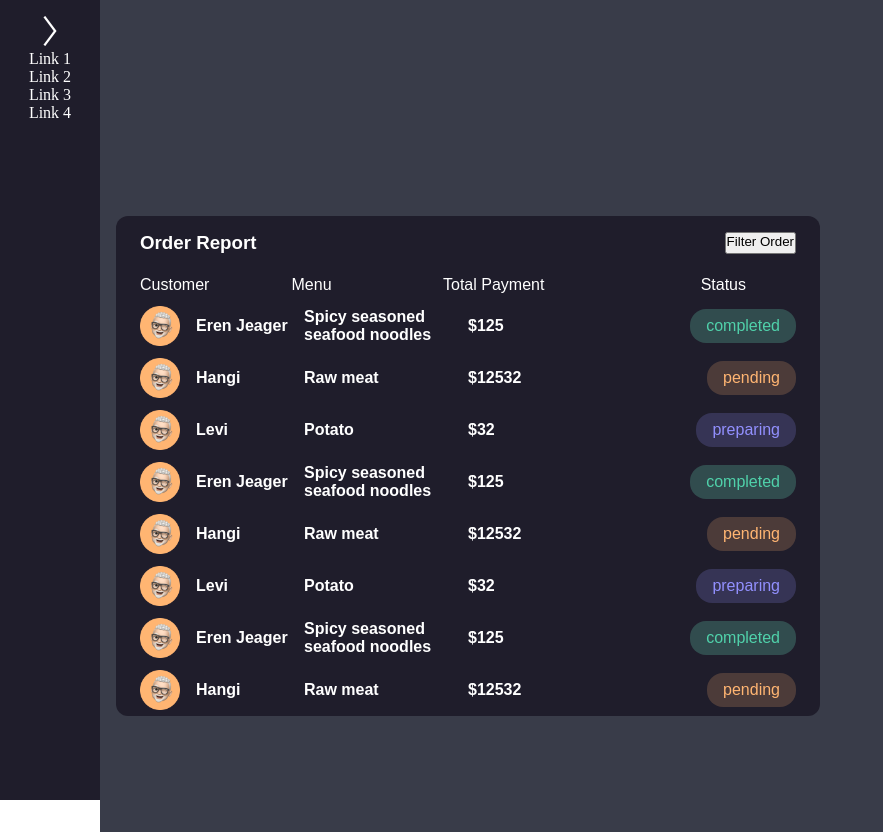
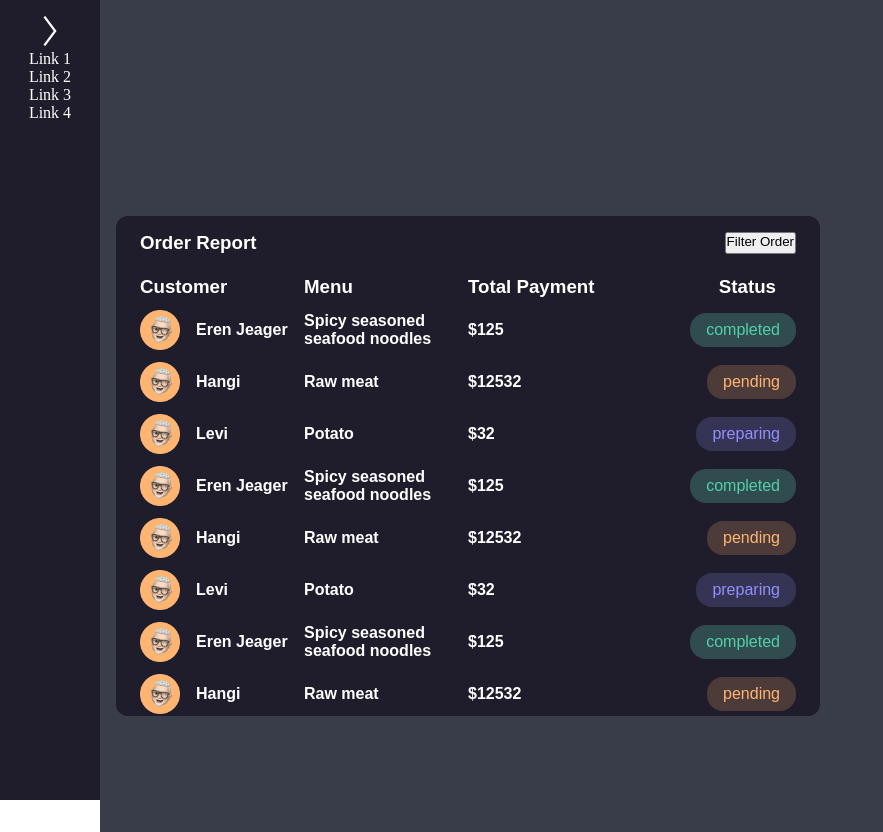
Before and after one commit to Orujhimaru/food-order-app, a React (Vite) app: page / in a window 1280 px wide. Shown: the whole page, without its empty margins (0-883 px from the left). Built offline with nearby package versions, Linux system fonts and the light colour scheme.

Commit message:
[MA-02] css tweak

```diff
--- a/src/components/Reports/OrderReports.jsx
+++ b/src/components/Reports/OrderReports.jsx
@@ -57,11 +57,17 @@ function OrderReports() {
 
       <div className="order-reports">
         <div className="order-report">
-          <div className="flex-start">Customer</div>
-          <div className="flex-start">Menu</div>
-          <div className="flex-start">Total Payment</div>
-          <div className="flex-end" style={{ marginRight: "50px" }}>
-            Status
+          <div className="flex-start">
+            <h3>Customer</h3>
+          </div>
+          <div className="flex-start">
+            <h3>Menu</h3>
+          </div>
+          <div className="flex-start">
+            <h3>Total Payment</h3>
+          </div>
+          <div className="flex-end">
+            <h3 style={{ marginRight: "20px" }}>Status</h3>
           </div>
         </div>
         {elements}
--- a/src/pages/HomePage/HomePage.scss
+++ b/src/pages/HomePage/HomePage.scss
@@ -10,3 +10,5 @@
   min-width: 600px;
   max-width: 55vw;
 }
+
+// 100 VH DA scrollbar cikiyor sag tarafta, indirmek sorunu cozuyor
```
